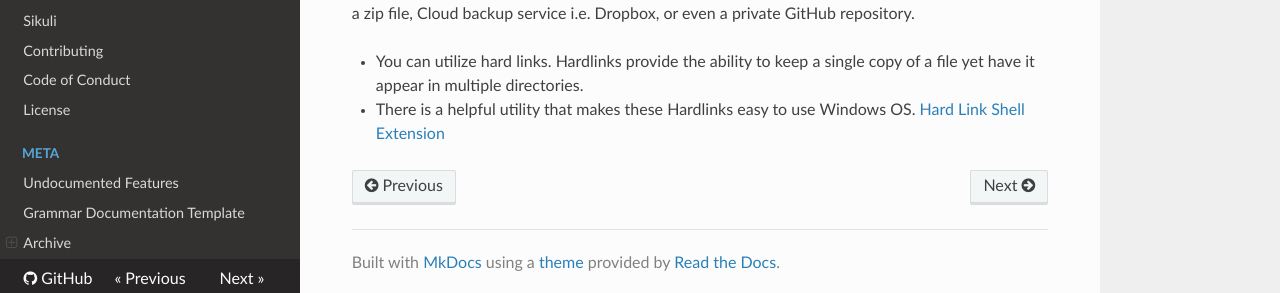
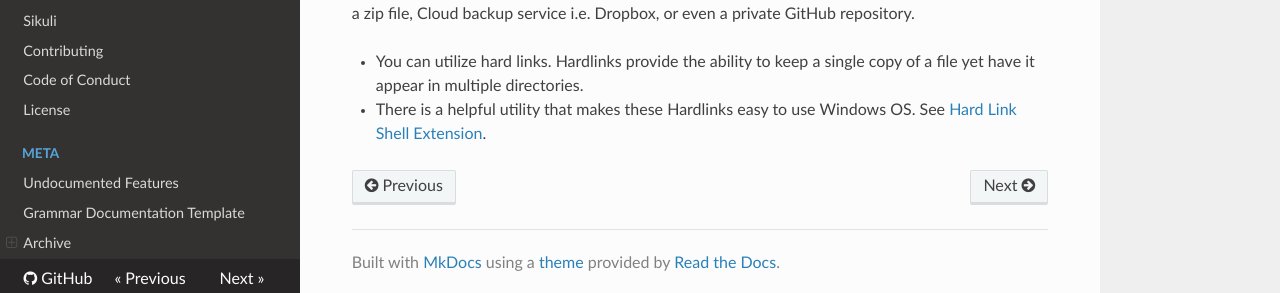
Before and after one commit to dictation-toolbox/Caster, an MkDocs documentation site: the page built from docs/readthedocs/User_Dir/Caster_User_Dir.md, in a window 1280 px wide and 1183 px high. Shown: the part 884-1177 px from the top of the window. Built offline with MkDocs 1.6.1, drawn with Linux system fonts in a browser that asks for light colours; nearby versions of some CDN libraries; comment, search, counter and statistics services are not loaded.

Commit message:
add docs

```diff
--- a/docs/readthedocs/User_Dir/Caster_User_Dir.md
+++ b/docs/readthedocs/User_Dir/Caster_User_Dir.md
@@ -27,4 +27,4 @@ Users can set the location of their Caster user directory using the environment
 It's good to back up this directory as it contains user content. The backup scheme can be simple as a zip file, Cloud backup service i.e. Dropbox, or even a private GitHub repository.
 
 - You can utilize hard links. Hardlinks provide the ability to keep a single copy of a file yet have it appear in multiple directories.
-  - There is a helpful utility that makes these Hardlinks easy to use Windows OS. [Hard Link Shell Extension](https://schinagl.priv.at/nt/hardlinkshellext/linkshellextension.html)
+  - There is a helpful utility that makes these Hardlinks easy to use Windows OS. See [Hard Link Shell Extension](https://schinagl.priv.at/nt/hardlinkshellext/linkshellextension.html).
```
